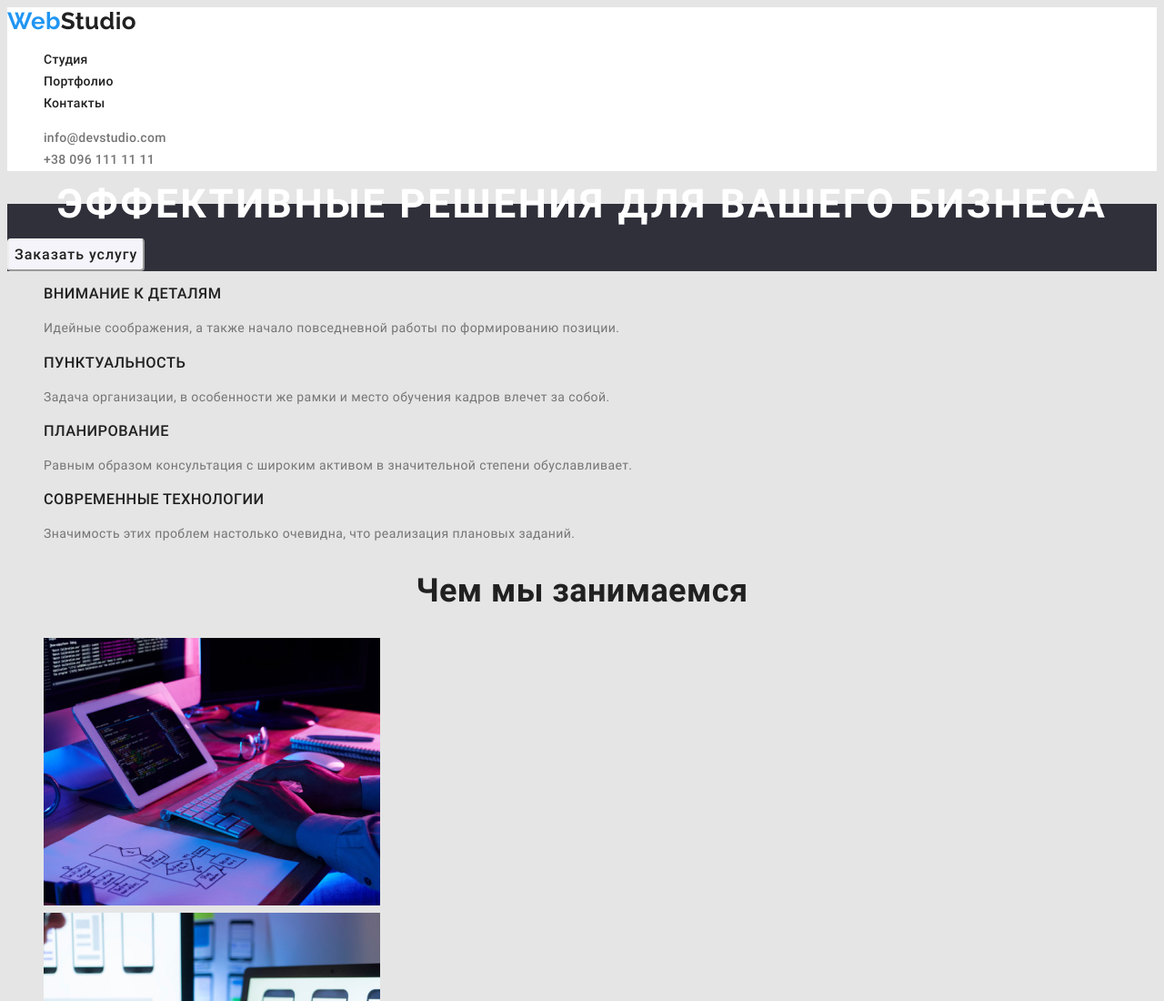
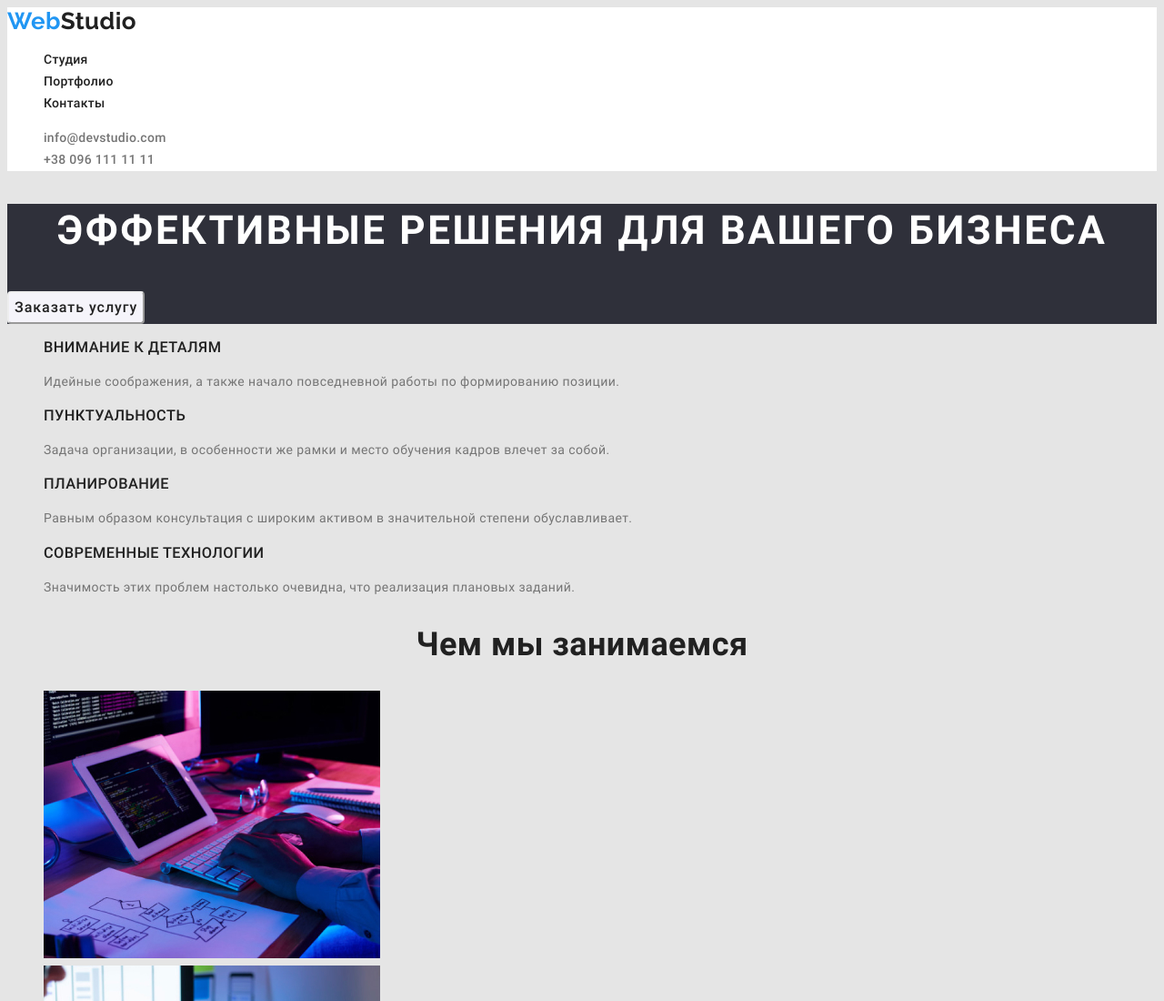
Before and after one commit to Bohdan-Timko/goit-markup-hw-02, a plain HTML site: page index.html in a window 1280 px wide. Shown: the top 1100 px of the page at 91% size. Drawn offline with Linux system fonts and the light colour scheme.

Commit message:
Background bug fixed

```diff
--- a/css/styles.css
+++ b/css/styles.css
@@ -139,7 +139,7 @@ ul {
   color: var(--white);
   font-weight: 900;
   font-size: 44px;
-  line-height: 1.36px;
+  line-height: 1.36;
   text-align: center;
   letter-spacing: 0.06em;
   text-transform: uppercase;
```
